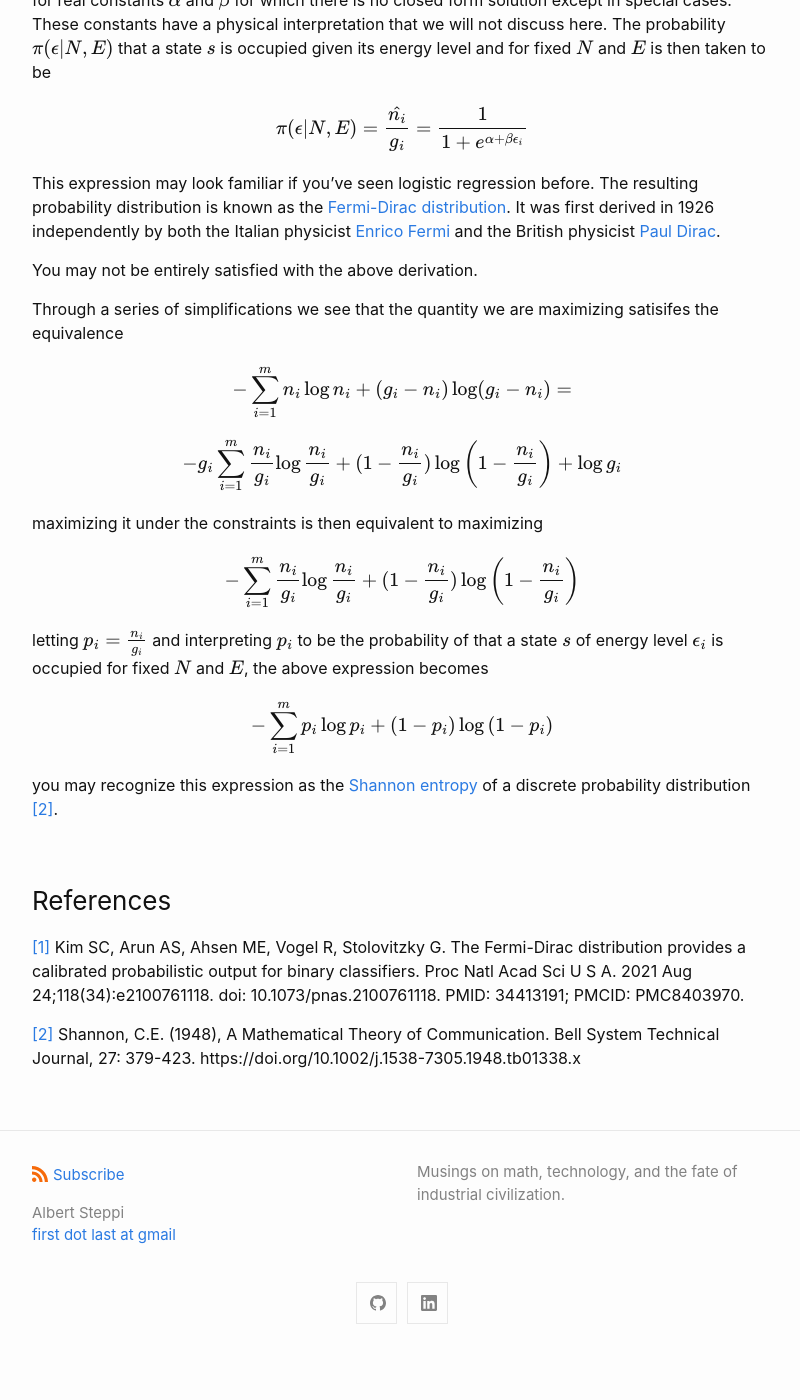
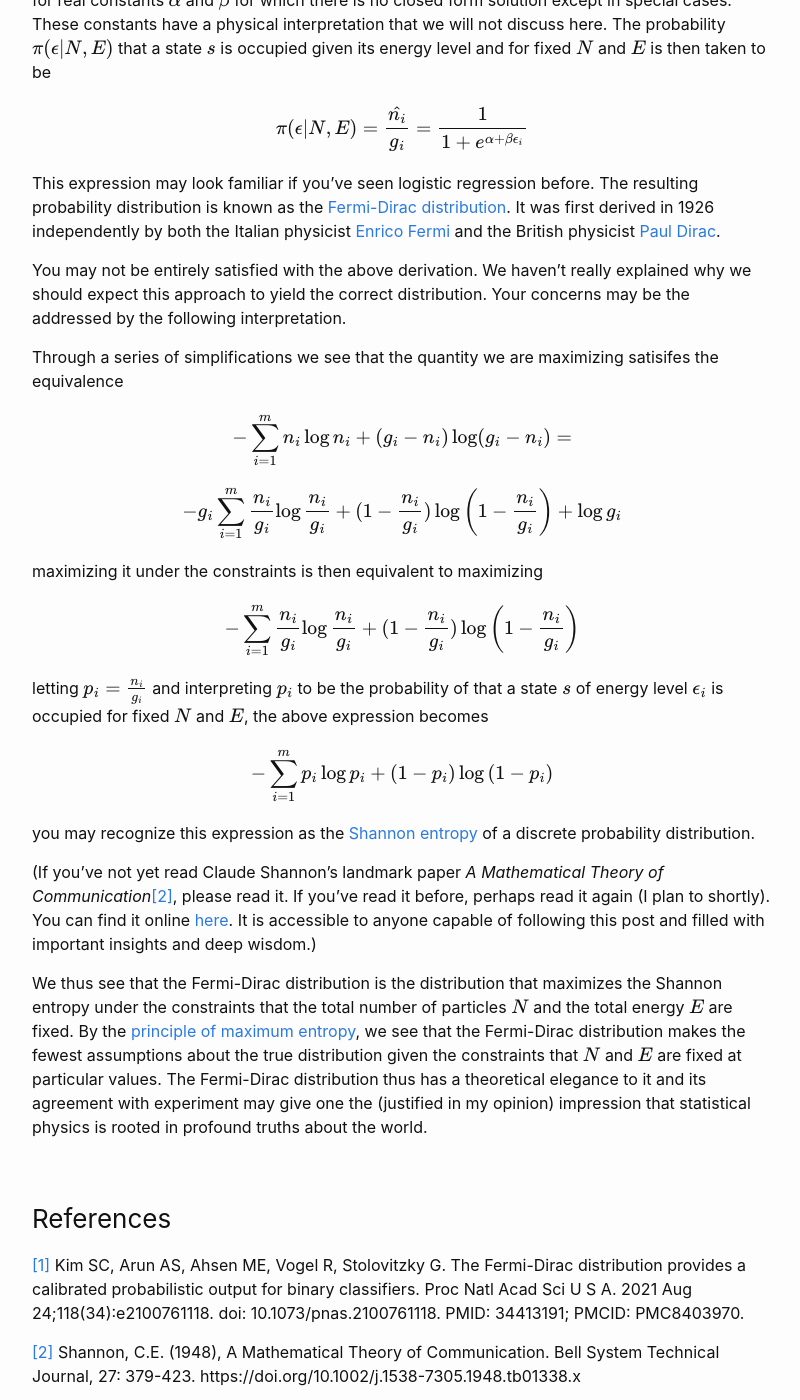
Before and after one commit to steppi/steppi.github.io, a Jekyll site: the page built from _posts/2021-09-01-fermi-dirac.md, in a window 1280 px wide and 1400 px high, scrolled down 4193 px. Shown: the whole window, without its empty margins (238-1038 px from the left). Built offline with Jekyll 4.4.1, drawn with Linux system fonts in a browser that asks for light colours; before the commit the page ends 5552 px from its top, so only the background shows below that.

Commit message:
Finish first draft of Fermi-Dirac section

```diff
--- a/_posts/2021-09-01-fermi-dirac.md
+++ b/_posts/2021-09-01-fermi-dirac.md
@@ -196,7 +196,9 @@ This expression may look familiar if you've seen logistic regression before. The
 It was first derived in 1926 independently by both the Italian physicist [Enrico Fermi](https://en.wikipedia.org/wiki/Enrico_Fermi) and
 the British physicist [Paul Dirac](https://en.wikipedia.org/wiki/Paul_Dirac).
 
-You may not be entirely satisfied with the above derivation.
+You may not be entirely satisfied with the above derivation. We haven't really
+explained why we should expect this approach to yield the correct distribution.
+Your concerns may be the addressed by the following interpretation.
 
 Through a series of simplifications we see that the quantity we are maximizing satisifes the equivalence
 
@@ -215,7 +217,27 @@ for fixed $$N$$ and $$E$$, the above expression becomes
 $$-\sum_{i=1}^mp_i\log p_i + (1 - p_i)\log\left(1 - p_i\right)$$
 
 you may recognize this expression as the [Shannon entropy](https://en.wikipedia.org/wiki/Entropy_(information_theory)) of a discrete probability
-distribution [[2]](#2).
+distribution.
+
+(If you've not yet read Claude Shannon's landmark paper
+*A Mathematical Theory of Communication*[[2]](#2), please read it.
+If you've read it before, perhaps read it again (I plan to shortly). You can
+find it online [here](https://people.math.harvard.edu/~ctm/home/text/others/shannon/entropy/entropy.pdf). It is accessible to anyone capable of following this post
+and filled with important insights and deep wisdom.)
+
+We thus see that the Fermi-Dirac distribution is the distribution that
+maximizes the Shannon entropy under the constraints that the total number
+of particles $$N$$ and the total energy $$E$$ are fixed. By the
+[principle of maximum entropy](https://en.wikipedia.org/wiki/Principle_of_maximum_entropy), we see that the Fermi-Dirac distribution makes the fewest assumptions
+about the true distribution given the constraints that $$N$$ and $$E$$ are
+fixed at particular values. The Fermi-Dirac distribution thus has a theoretical
+elegance to it and its agreement with experiment may give one the
+(justified in my opinion) impression that statistical physics is rooted in
+profound truths about the world.
+
+
+
+
 
 ### References
 <a id="1">[1]</a>
```
